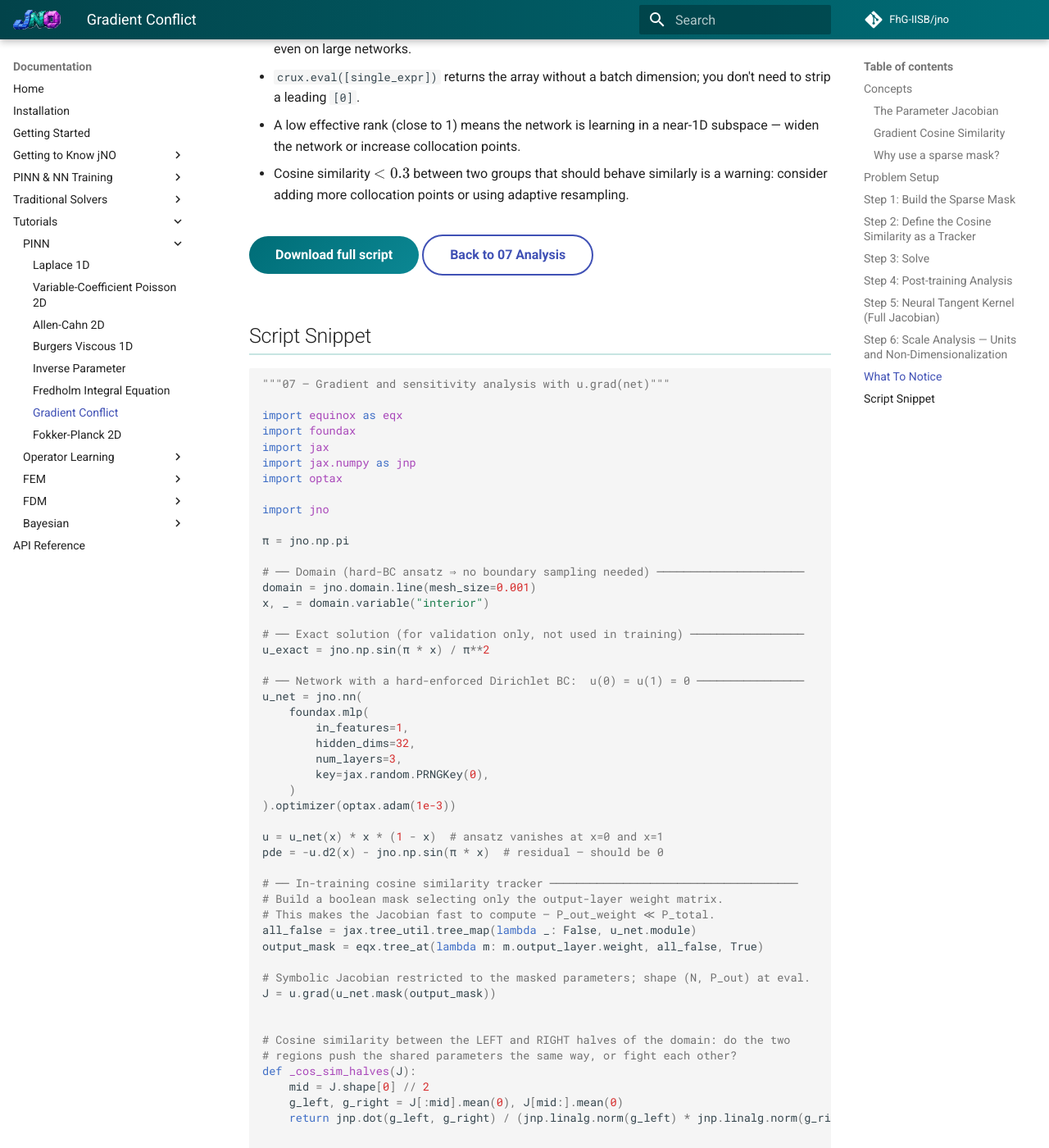
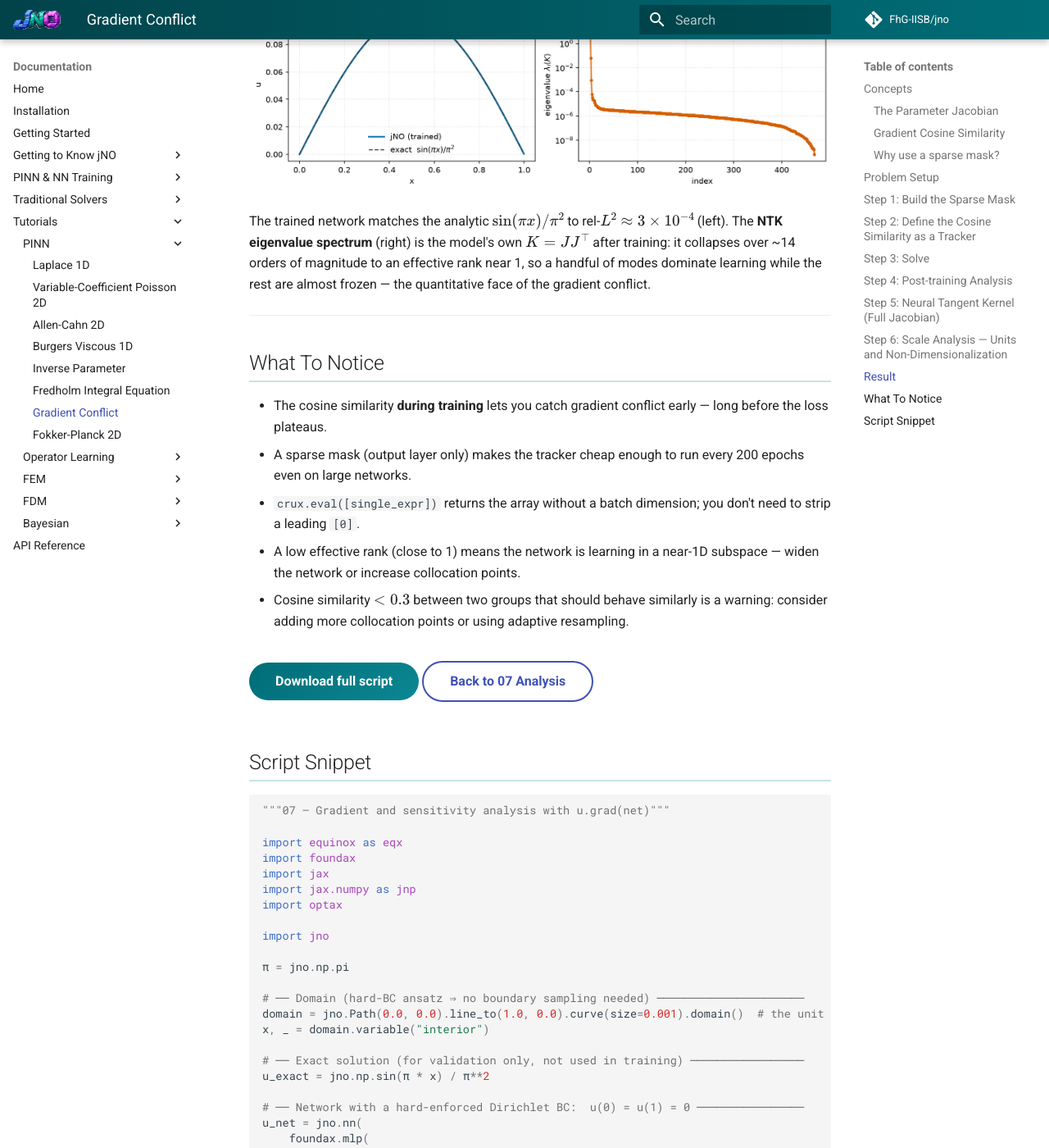
Before and after one commit to FhG-IISB/jNO, an MkDocs documentation site: the page built from docs/tutorials/07-analysis/gradient-conflict.md, in a window 1280 px wide and 1400 px high, scrolled down 5632 px. Shown: the whole window at 82% size. Built offline with MkDocs 1.6.1 and Material for MkDocs 9.7.7, drawn with Linux system fonts in a browser that asks for light colours; comment, search, counter and statistics services are not loaded.

Commit message:
docs(tutorials): figure + 1-D Path.curve migration for gradient-conflict
Add a Result figure (trained solution vs exact sin(πx)/π², and the NTK
eigenvalue spectrum showing the ~14-order decay / effective-rank-≈1
ill-conditioning) — plotting hidden via snippet markers. Migrate the domain
off jno.domain.line onto jno.Path(0,0).line_to(1,0).curve(size=0.001).domain().

```diff
--- a/docs/tutorial_examples/07_analysis/gradient_conflict.py
+++ b/docs/tutorial_examples/07_analysis/gradient_conflict.py
@@ -1,3 +1,4 @@
+# --8<-- [start:code]
 """07 — Gradient and sensitivity analysis with u.grad(net)"""
 
 import equinox as eqx
@@ -11,7 +12,7 @@ import jno
 π = jno.np.pi
 
 # ── Domain (hard-BC ansatz ⇒ no boundary sampling needed) ──────────────────────
-domain = jno.domain.line(mesh_size=0.001)
+domain = jno.Path(0.0, 0.0).line_to(1.0, 0.0).curve(size=0.001).domain()  # the unit interval
 x, _ = domain.variable("interior")
 
 # ── Exact solution (for validation only, not used in training) ─────────────────
@@ -131,3 +132,35 @@ transformed, rescaler = jno.units.rescale(aniso)
 print(f"  rescaler         = {rescaler}")
 assert rescaler.field_scale == U
 assert float(rescaler.to_physical(1.0)) == U  # û = 1 ↦ U in physical units
+# --8<-- [end:code]
+
+# --- figure: the trained solution vs exact, and the NTK eigenvalue spectrum ---
+import matplotlib.pyplot as plt  # noqa: E402
+import numpy as np  # noqa: E402
+from pathlib import Path  # noqa: E402
+
+plt.rcParams.update(
+    {"savefig.dpi": 150, "savefig.bbox": "tight", "axes.titleweight": "bold", "axes.titlesize": 10, "figure.dpi": 120}
+)
+# The network's OWN output on the interior, and the analytic solution, sorted for a clean line.
+_xg, _u, _ue = (np.asarray(a).reshape(-1) for a in crux.eval([x, u, u_exact]))
+order = np.argsort(_xg)
+_ntk = np.asarray(eigvals)  # the NTK spectrum computed above (descending, clipped >= 0)
+
+fig, ax = plt.subplots(1, 2, figsize=(10.5, 4.0))
+ax[0].plot(_xg[order], _u[order], color="#0072B2", lw=2.2, label="jNO (trained)")
+ax[0].plot(_xg[order], _ue[order], "--", color="0.25", lw=1.4, label=r"exact  $\sin(\pi x)/\pi^2$")
+ax[0].set_title(f"solution   ·   rel $L^2$ = {rel_l2:.1e}")
+ax[0].set_xlabel("x")
+ax[0].set_ylabel("u")
+ax[0].legend(frameon=False)
+ax[0].grid(True, alpha=0.25, ls="--")
+pos = _ntk[_ntk > 0]
+ax[1].semilogy(np.arange(1, pos.size + 1), pos, "o-", ms=3, color="#D55E00")
+ax[1].set_title(f"NTK spectrum   ·   eff. rank {eff_rank:.2f},  κ ≈ {cond:.0e}")
+ax[1].set_xlabel("index")
+ax[1].set_ylabel(r"eigenvalue $\lambda_i(K)$")
+ax[1].grid(True, which="both", alpha=0.25, ls="--")
+fig.suptitle(f"Gradient/NTK analysis — left/right cos-sim = {cos_sim:.2f}", fontweight="bold")
+fig.tight_layout()
+fig.savefig(Path(__file__).parents[2] / "assets" / "gradient_conflict.png")
--- a/docs/tutorials/07-analysis/gradient-conflict.md
+++ b/docs/tutorials/07-analysis/gradient-conflict.md
@@ -209,6 +209,14 @@ u_physical = rescaler.to_physical(u_hat)       # map the O(1) field back to phys
 
 ---
 
+## Result
+
+![Left: the trained network's solution lies on the exact sin(πx)/π² curve (rel L² ≈ 3×10⁻⁴). Right: the Neural Tangent Kernel eigenvalue spectrum decays over ~14 orders of magnitude, an effective rank near 1 — the ill-conditioning that makes some spatial modes converge far slower than others.](/jNO/assets/gradient_conflict.png)
+
+The trained network matches the analytic $\sin(\pi x)/\pi^2$ to rel-$L^2\approx3\times10^{-4}$ (left). The **NTK eigenvalue spectrum** (right) is the model's own $K=JJ^\top$ after training: it collapses over ~14 orders of magnitude to an effective rank near 1, so a handful of modes dominate learning while the rest are almost frozen — the quantitative face of the gradient conflict.
+
+---
+
 ## What To Notice
 
 - The cosine similarity **during training** lets you catch gradient conflict early — long before the loss plateaus.
```
Also changed, not shown: other parts of docs/tutorials/07-analysis/gradient-conflict.md (+1 -1 lines), docs/assets/gradient_conflict.png (added).
